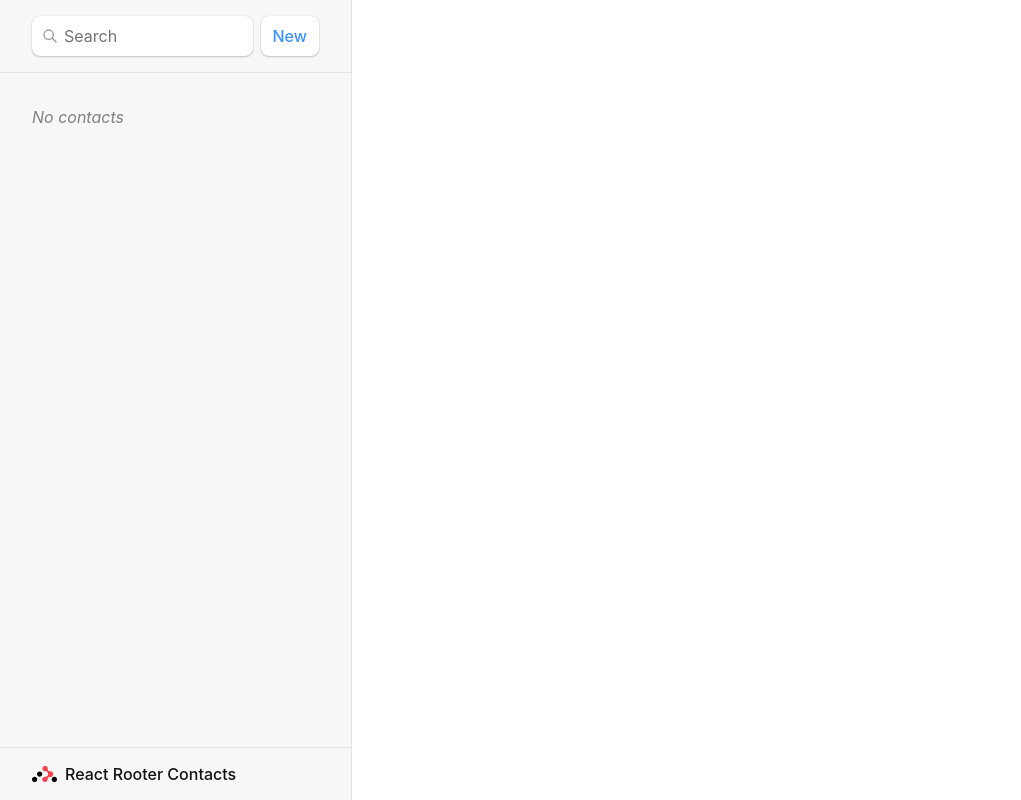
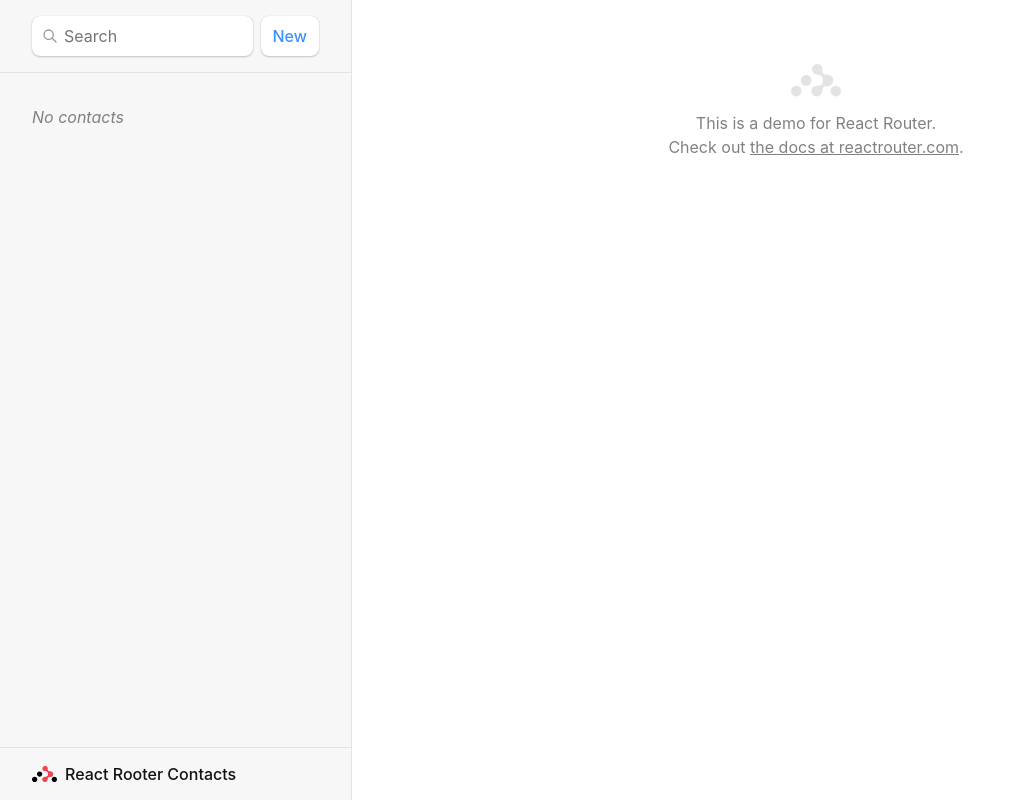
Before and after one commit to zoujia/react-router-study, a React (Vite) app: page / in a window 1280 px wide. Shown: the whole page, without its empty margins (0-1021 px from the left). Built offline with nearby package versions, Linux system fonts and the light colour scheme.

Commit message:
完善搜索功能

```diff
--- a/src/main.jsx
+++ b/src/main.jsx
@@ -13,6 +13,10 @@
 import EditContact, {
   action as editAction
 } from './routes/edit';
+import DestroyContact, {
+  destroy as destroyAction
+} from './routes/destroy';
+import Index from './routes';
 
 const router = createBrowserRouter([
   {
@@ -23,6 +27,10 @@
     action: rootAction,
     children: [
       {
+        index: true,
+        element: <Index />
+      },
+      {
         path: 'contacts/:contactId',
         element: <Contact />,
         loader: contactLoader
@@ -32,6 +40,12 @@
         element: <EditContact />,
         loader: contactLoader,
         action: editAction
+      },
+      {
+        path: 'contacts/:contactId/destroy',
+        element: <DestroyContact />,
+        action: destroyAction,
+        errorElement: <div>Oops! There was an error.</div>
       }
     ]
   }
--- /dev/null
+++ b/src/routes/destroy.jsx
@@ -0,0 +1,12 @@
+import { redirect } from "react-router-dom";
+import { deleteContact } from "../contacts";
+
+export async function destroy({ params }) {
+    throw Error('Oh dang!');
+    // await deleteContact(params.contactId);
+    // return redirect('/');
+}
+
+export default function DestroyContact() {
+    return <></>;
+}
--- a/src/routes/edit.jsx
+++ b/src/routes/edit.jsx
@@ -1,4 +1,4 @@
-import { useLoaderData, Form, redirect } from "react-router-dom";
+import { useLoaderData, Form, redirect, useNavigate } from "react-router-dom";
 import { updateContact } from "../contacts";
 
 export async function action({ request, params }) {
@@ -11,6 +11,7 @@
 
 export default function EditContact() {
     const { contact } = useLoaderData();
+    const navigate = useNavigate();
 
     return (
         <Form method="post" id="contact-form">
@@ -60,7 +61,10 @@
             </label>
             <p>
                 <button type="submit">Save</button>
-                <button type="cancel">Cancel</button>
+                <button
+                    type="button"
+                    onClick={() => navigate(-1)}
+                >Cancel</button>
             </p>
         </Form>
     );
--- /dev/null
+++ b/src/routes/index.jsx
@@ -0,0 +1,14 @@
+
+export default function Index() {
+    return (
+        <p id="zero-state">
+            This is a demo for React Router.
+            <br />
+            Check out {' '}
+            <a href="https://reactrouter.com">
+                the docs at reactrouter.com
+            </a>
+            .
+        </p>
+    );
+}
--- a/src/routes/root.jsx
+++ b/src/routes/root.jsx
@@ -1,4 +1,4 @@
-import { Outlet, useLoaderData, Form, redirect, NavLink } from "react-router-dom";
+import { Outlet, useLoaderData, Form, redirect, NavLink, useNavigation } from "react-router-dom";
 import { createContact, getContacts } from '../contacts';
 
 export async function action() {
@@ -7,20 +7,24 @@
     return redirect(`/contacts/${contact.id}/edit`);
 }
 
-export async function loader () {
-    const contacts = await getContacts();
+export async function loader ({ request }) {
+    const url = new URL(request.url);
+    const q = url.searchParams.get('q');
+
+    const contacts = await getContacts(q);
     return { contacts };
 }
 
 export default function Root() {
     const { contacts } = useLoaderData();
+    const navigation = useNavigation();
 
     return (
         <>
             <div id="sidebar">
                 <h1>React Rooter Contacts</h1>
                 <div>
-                    <form id="search-form" role="search">
+                    <Form id="search-form" role="search">
                         <input
                             id="q"
                             aria-label="Search contacts"
@@ -37,7 +41,7 @@
                             className="sr-only"
                             aria-live="polite"
                         ></div>
-                    </form>
+                    </Form>
                     <Form method="post">
                         <button type="submit">New</button>
                     </Form>
@@ -71,7 +75,12 @@
                     )}
                 </nav>
             </div>
-            <div id="detail">
+            <div
+                id="detail"
+                className={
+                    navigation.state === 'loading' ? 'loading' : ''
+                }
+            >
                 <Outlet />
             </div>
         </>
```
Also changed, not shown: src/routes/contact.jsx (+0 -9 lines).
